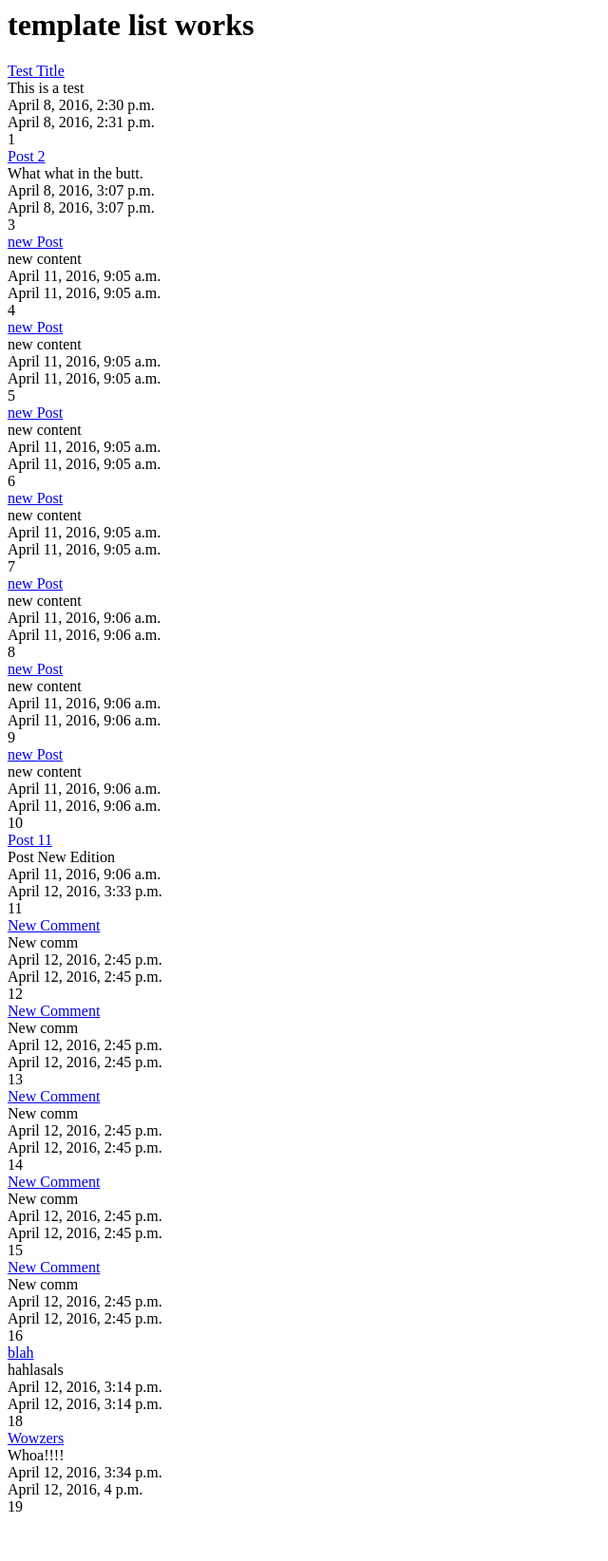
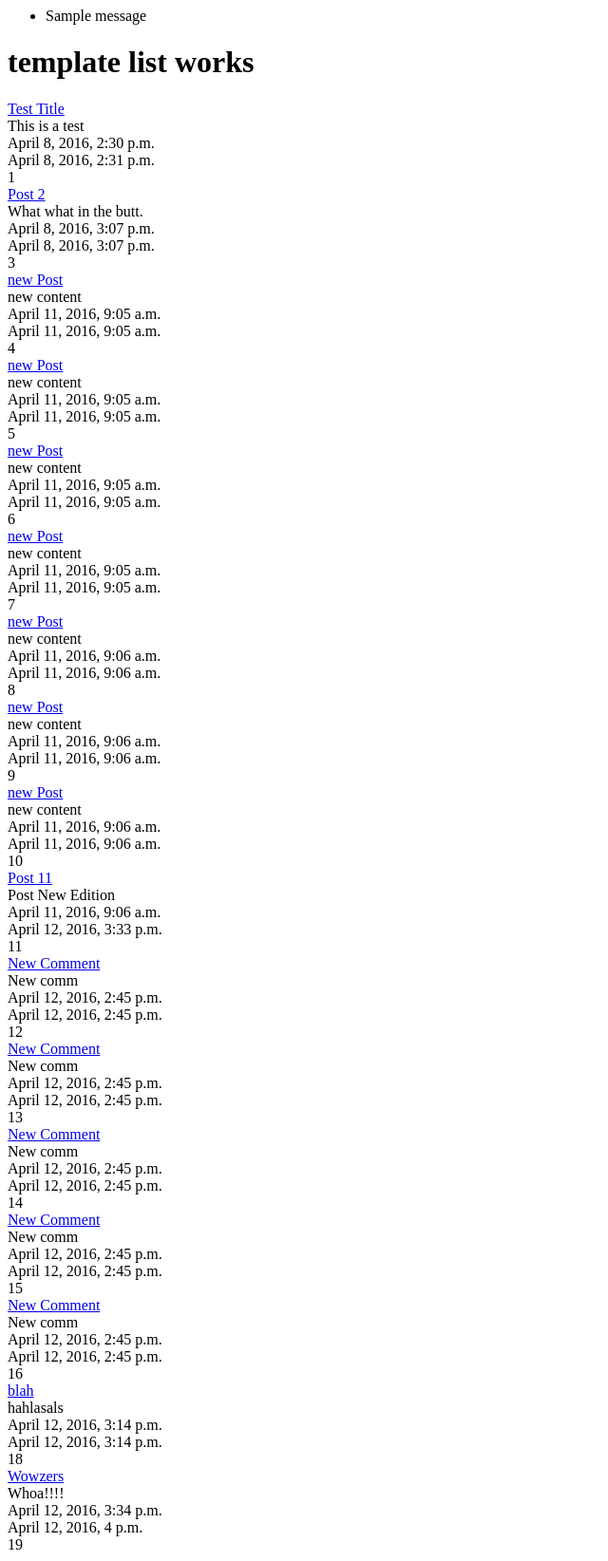
Before and after one commit to dbw1/d_blog_1, a Django app: page /posts/ in a window 1280 px wide. Shown: the whole page at 95% size, without its empty margins (0-640 px from the left). Before the commit the page ends 1592 px from the top, so only its background shows below. Run offline with Django 3.2, Linux system fonts and the light colour scheme; data comes from the database, SQL or seed files in the repository; one stand-in notice (Sample message) is shown.

Commit message:
Edit base.html --> added tab title added message tag class added container class (returns list objects)

```diff
--- a/templates/base.html
+++ b/templates/base.html
@@ -1,6 +1,25 @@
 <!--DOCTYPE html -->
 <html>
 <body>
+<head>
+
+<title>{%block head_title%}Just Another Blog{%endblock head_title%}</title>
+</head>
+{% if messages %}
+	<div class="messages">
+
+		<ul class="messages">
+		    {% for message in messages %}
+		    <li{% if message.tags %} class="{{ message.tags }}"{% endif %}>{{ message }}</li>
+		    {% endfor %}
+		</ul>
+
+	</div>
+{% endif %}
+
+<div class='container'>
+	{% block content %}
+
 	<h1>template {{ title }} works</h1>
 
 	{% for obj in object_list %}
@@ -15,5 +34,11 @@
 	{% endfor %}
 
 
+
+	{% endblock content %}
+</div>
+
+
+
 </body>
 </html>
```
Lines whose indentation alone changed are shown as unchanged.
